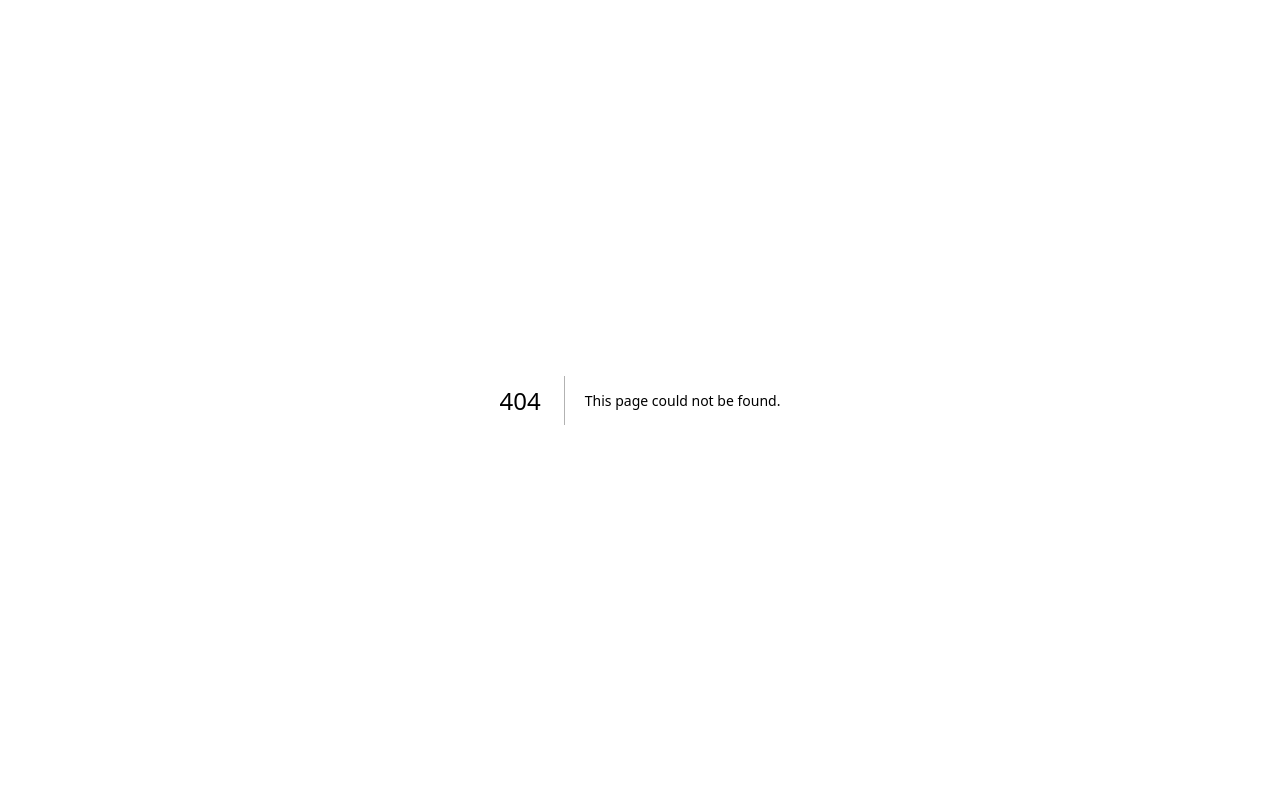
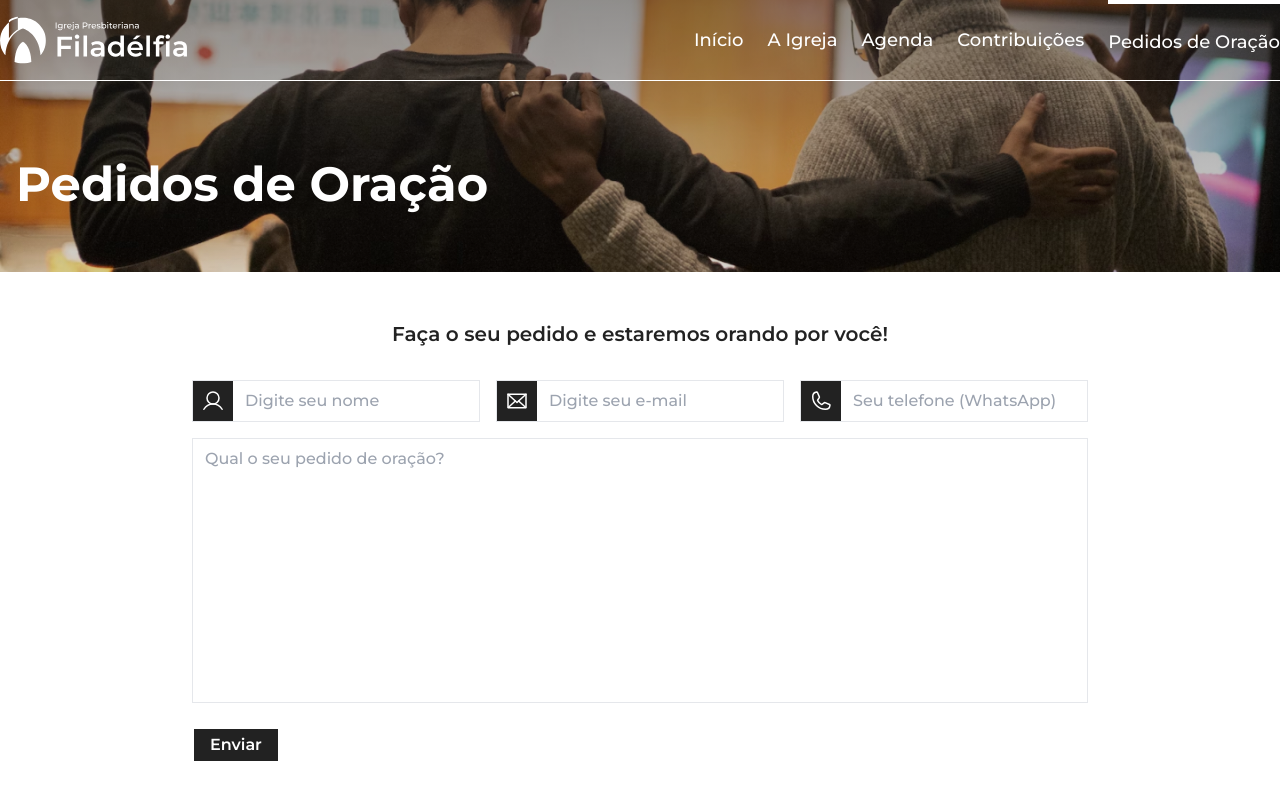
Before and after one commit to IPFiladelfia/web, a Next.js app: page /pedidos-de-oracao in a window 1280 px wide. Before the commit this address had no page. Shown: the top 800 px of the page. Built offline with nearby package versions, Linux system fonts and the light colour scheme.

Commit message:
prayer request

```diff
--- a/package.json
+++ b/package.json
@@ -23,11 +23,13 @@
     "phosphor-react": "^1.4.1",
     "react": "18.2.0",
     "react-dom": "18.2.0",
+    "react-hook-form": "^7.41.3",
     "react-toastify": "^9.1.1",
     "typescript": "4.8.4"
   },
   "devDependencies": {
     "autoprefixer": "^10.4.13",
+    "eslint-plugin-unused-imports": "^2.0.0",
     "postcss": "^8.4.19",
     "tailwindcss": "^3.2.3"
   }
--- a/src/components/Button.tsx
+++ b/src/components/Button.tsx
@@ -2,8 +2,10 @@ import clsx from "clsx";
 import Link from "next/link";
 
 interface ButtonProps {
-  href: string;
-  children: React.ReactNode;
+  href?: string;
+  children?: React.ReactNode;
+  text?: string;
+  onClick?: () => void;
   variation?: "LIGHT" | "DARK";
   className?: string;
 }
@@ -11,27 +13,35 @@ interface ButtonProps {
 export const Button = ({
   href,
   children,
+  text,
+  onClick,
   variation = "LIGHT",
   className,
 }: ButtonProps) => {
-  return (
-    <Link
-      className={clsx(
+  const buttonClasses = clsx(
     `inline-block self-start border-2 font-semibold py-1 px-4 mt-2  transition-colors`,
     className,
     {
-          "border-white text-white hover:bg-white hover:text-black":
+      "border-white text-white bg-black hover:border-black hover:bg-white hover:text-black":
         variation === "LIGHT",
     },
     {
       "border-black text-black hover:bg-black hover:text-white":
         variation === "DARK",
     }
-      )}
-      role="link"
-      href={href}
-    >
-      {children}
+  );
+
+  if (href) {
+    return (
+      <Link className={buttonClasses} role="link" href={href}>
+        {text ?? children}{" "}
       </Link>
     );
+  }
+
+  return (
+    <button onClick={onClick} className={buttonClasses}>
+      {text ?? children}
+    </button>
+  );
 };
--- /dev/null
+++ b/src/pages/pedidos-de-oracao.tsx
@@ -0,0 +1,90 @@
+import Head from "next/head";
+import { Envelope, Phone, User } from "phosphor-react";
+import React from "react";
+import { useForm } from "react-hook-form";
+import { Button } from "../components/Button";
+import { PageHeader } from "../components/common/PageHeader";
+
+type Type = "mail" | "name" | "phone" | "prayerRequest";
+
+const QuemSomos = () => {
+  const { handleSubmit, register } = useForm();
+
+  const onSubmit = () => {
+    //
+  };
+
+  const Wrapper = ({
+    children,
+    type,
+  }: {
+    children: React.ReactNode;
+    type: Type;
+  }) => (
+    <div className="border flex flex-1 items-center">
+      {type !== "prayerRequest" && (
+        <div className="bg-black w-10 h-10 flex items-center justify-center">
+          {type === "mail" && <Envelope size={24} className="text-white" />}
+          {type === "name" && <User size={24} className="text-white" />}
+          {type === "phone" && <Phone size={24} className="text-white" />}
+        </div>
+      )}
+      <div className="flex-1 py-2 px-3">{children}</div>
+    </div>
+  );
+
+  return (
+    <>
+      <Head>
+        <title>Pedidos de Oração</title>
+      </Head>
+      <PageHeader title="Pedidos de Oração" />
+      <div className="container mx-auto py-12">
+        <h3 className="text-xl text-center px-20 mb-8 font-semibold">
+          Faça o seu pedido e estaremos orando por você!
+        </h3>
+        <form
+          className="flex flex-col justify-center max-w-4xl mx-auto gap-4"
+          onSubmit={handleSubmit(onSubmit)}
+        >
+          <div className="flex flex-col md:flex-row gap-4">
+            <Wrapper type="name">
+              <input
+                className="w-full focus-within:outline-none"
+                placeholder="Digite seu nome"
+                {...register("name")}
+              />
+            </Wrapper>
+            <Wrapper type="mail">
+              <input
+                className="w-full focus-within:outline-none"
+                placeholder="Digite seu e-mail"
+                {...register("email")}
+              />
+            </Wrapper>
+            <Wrapper type="phone">
+              <input
+                className="w-full focus-within:outline-none"
+                placeholder="Seu telefone (WhatsApp)"
+                {...register("phone")}
+              />
+            </Wrapper>
+          </div>
+          <div className="flex">
+            <Wrapper type="prayerRequest">
+              <textarea
+                rows={10}
+                className="w-full focus-within:outline-none resize-none"
+                placeholder="Qual o seu pedido de oração?"
+                {...register("prayer_request")}
+              />
+            </Wrapper>
+          </div>
+          <Button className="" text="Enviar" />
+        </form>
+      </div>
+    </>
+  );
+};
+
+export default QuemSomos;
```
Also changed, not shown: .eslintrc.json, 1 other file (tests, documents, lock files or other folders). Lines whose indentation alone changed are shown as unchanged.
